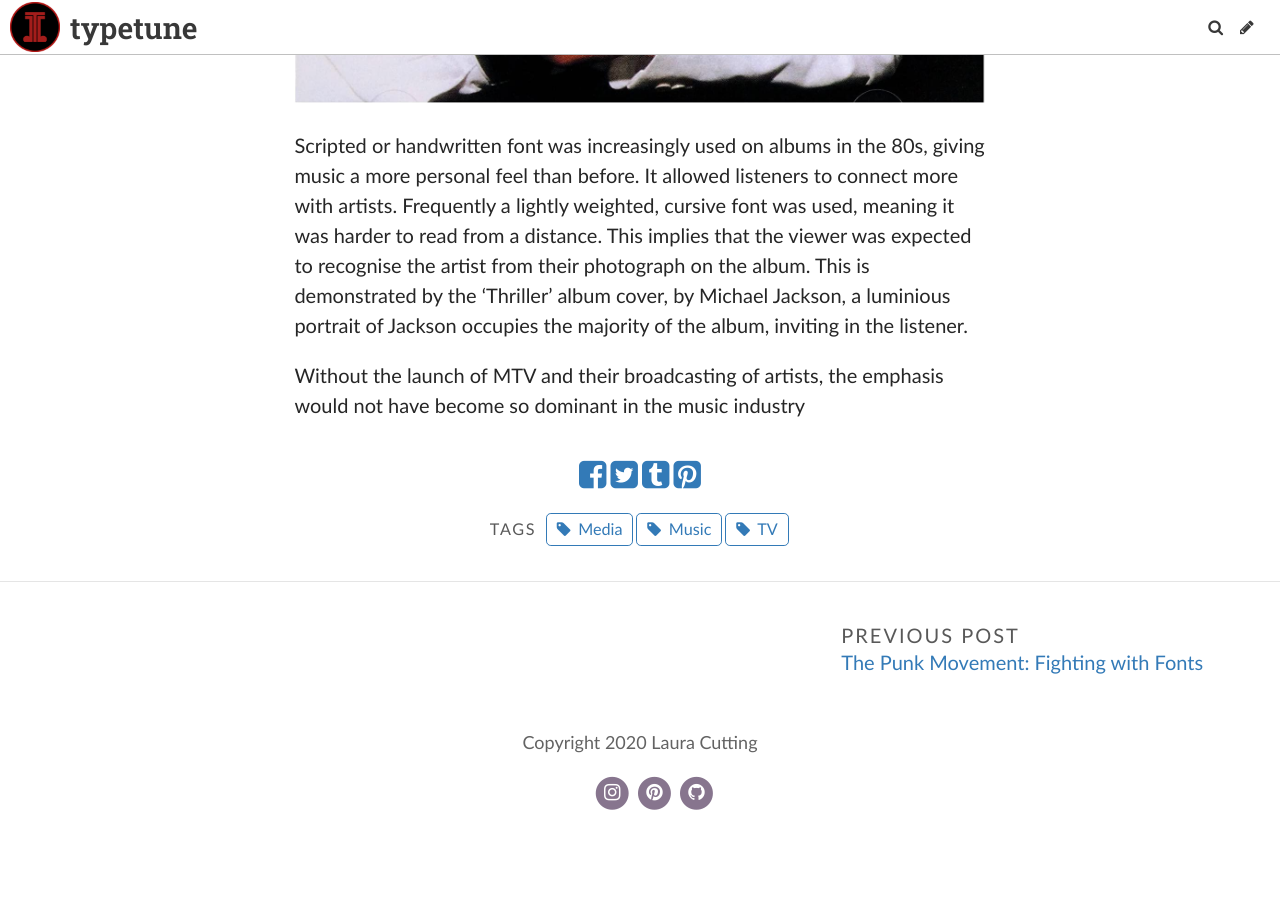
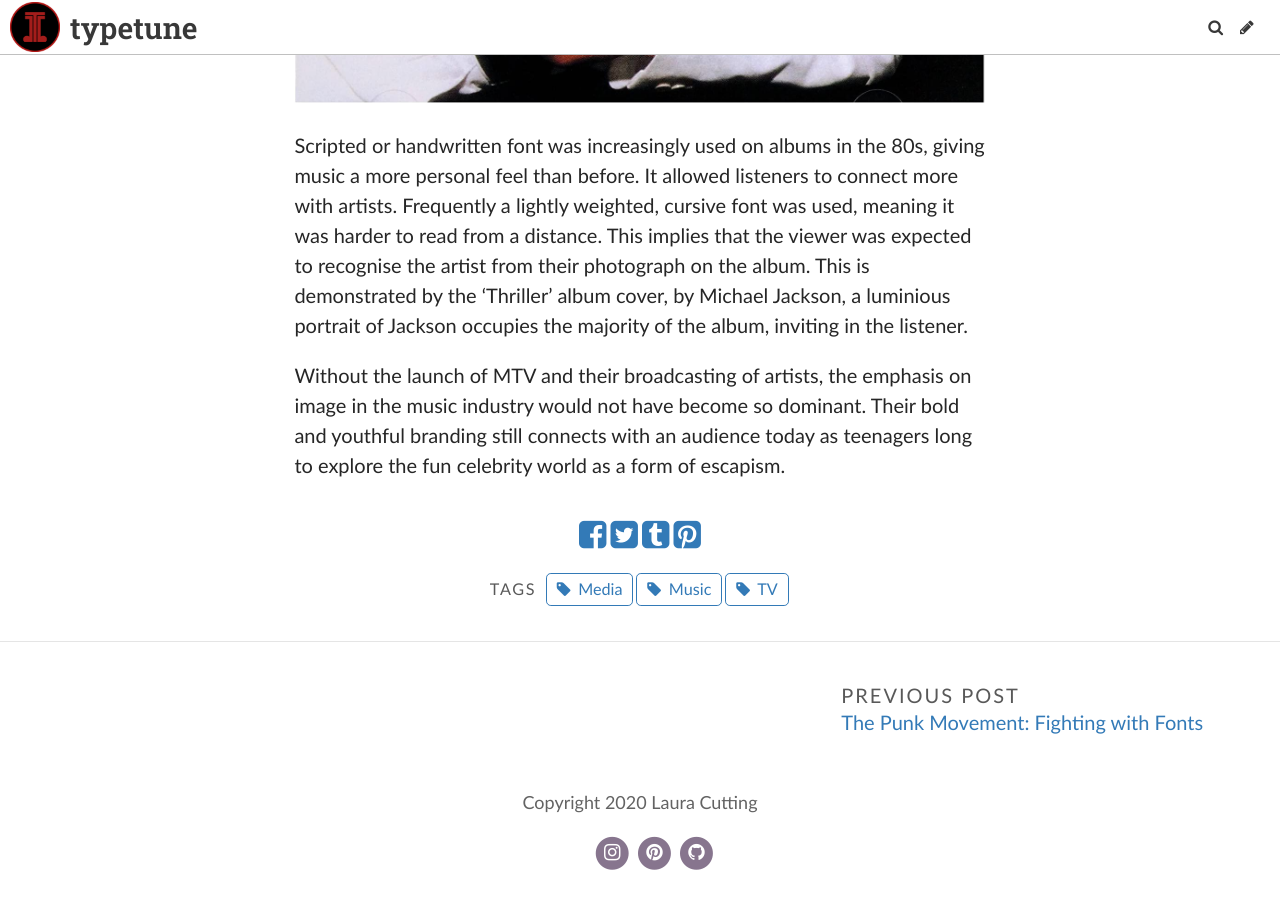
Before and after one commit to lauracutting/typetune, a Jekyll site: the page built from _posts/2020-10-06-mtv-the-visualization-of-music.md, in a window 1280 px wide and 900 px high, scrolled down 2277 px. Built offline with Jekyll 4.4.1, drawn with Linux system fonts in a browser that asks for light colours; some web fonts are replaced; before the commit the page ends 3117 px from its top, so only the background shows below that.

Commit message:
Update Post “2020-10-06-mtv-the-visualization-of-music”

```diff
--- a/_posts/2020-10-06-mtv-the-visualization-of-music.md
+++ b/_posts/2020-10-06-mtv-the-visualization-of-music.md
@@ -27,4 +27,4 @@
 
 Scripted or handwritten font was increasingly used on albums in the 80s, giving music a more personal feel than before. It allowed listeners to connect more with artists. Frequently a lightly weighted, cursive font was used, meaning it was harder to read from a distance. This implies that the viewer was expected to recognise the artist from their photograph on the album. This is demonstrated by the 'Thriller' album cover, by Michael Jackson, a luminious portrait of Jackson occupies the majority of the album, inviting in the listener.
 
-Without the launch of MTV and their broadcasting of artists, the emphasis would not have become so dominant in the music industry
+Without the launch of MTV and their broadcasting of artists, the emphasis on image in the music industry would not have become so dominant. Their bold and youthful branding still connects with an audience today as teenagers long to explore the fun celebrity world as a form of escapism.
```
